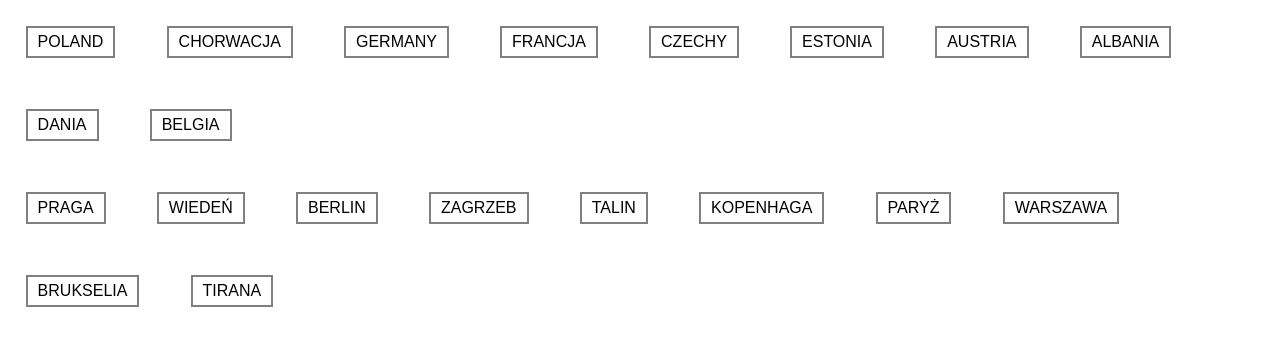
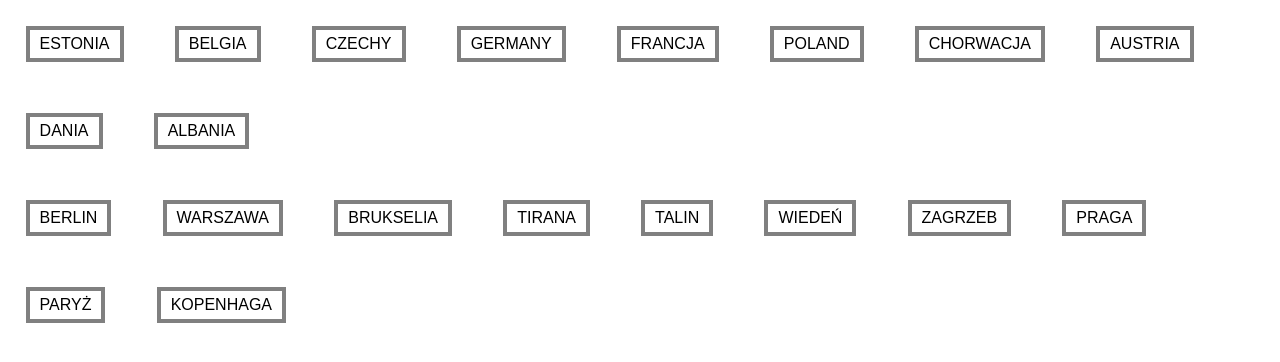
Before and after one commit to bialak/countries-and-capitals, a React (Create React App) app: page / in a window 1280 px wide. Shown: the top 362 px of the page. Built offline with nearby package versions, Linux system fonts and the light colour scheme.

Commit message:
Changing Selected Buttons

```diff
--- a/src/Components/Button.tsx
+++ b/src/Components/Button.tsx
@@ -1,17 +1,18 @@
+export enum ButtonType {
+	COUNTRY = "COUNTRY",
+	CAPITAL = "CAPITAL",
+}
+// "4009Bff
 type ButtonProps = {
-	isActive: boolean;
+	color: string | undefined;
 	text: string;
-	onClick: () => void;
+	onClick: (type: ButtonType, text: string) => void;
+	type: ButtonType;
 };
 
-const Buttton = ({ isActive, text, onClick }: ButtonProps) => {
+const Buttton = ({ color, text, onClick, type }: ButtonProps) => {
 	return (
-		<button
-			style={{
-				backgroundColor: isActive ? "4009Bff" : "",
-			}}
-			onClick={onClick}
-		>
+		<button style={{ borderColor: color }} onClick={() => onClick(type, text)}>
 			{text}
 		</button>
 	);
--- a/src/Components/CountriesCapitalsButton.tsx
+++ b/src/Components/CountriesCapitalsButton.tsx
@@ -1,27 +1,55 @@
 // import { ListFormat } from "typescript";
 import countriesCapitalsMap from "countries-capitals-map";
+import { useState } from "react";
+import Buttton, { ButtonType } from "./Button";
 
-const CountriesCapitalsButton = () => {
-	const shuffle = (array: string[]) => {
-		return array.sort(() => Math.random() - 0.5);
+const shuffle = (array: string[]) => {
+	return array.sort(() => Math.random() - 0.5);
+};
+
+const countries: string[] = shuffle(Object.keys(countriesCapitalsMap));
+const capitals: string[] = shuffle(Object.values(countriesCapitalsMap));
+
+interface countries {
+	selectedCountry: string;
+}
+
+const CountriesCapitalsButtons = () => {
+	const [selectedCountry, setSelectedCountry] = useState(null); // TODO: missing typing - now you can set anything there
+	const [selectedCapital, setSelectedCapital] = useState(null);
+
+	const handleClick = (type: ButtonType, text: string) => {
+		if (type === ButtonType.CAPITAL) {
+			setSelectedCapital(text);
+		} else if (type === ButtonType.COUNTRY) {
+			setSelectedCountry(text);
+		}
 	};
-	const countries: string[] = shuffle(Object.keys(countriesCapitalsMap));
-	const capitals: string[] = shuffle(Object.values(countriesCapitalsMap));
 
 	return (
 		<>
 			<div className="countries">
-				{countries.map((countrie) => (
-					<button>{countrie}</button>
+				{countries.map((country) => (
+					<Buttton
+						color={selectedCountry === country ? "#4009Bf" : undefined}
+						type={ButtonType.COUNTRY}
+						text={country}
+						onClick={handleClick}
+					></Buttton>
 				))}
 			</div>
 			<div className="capitals">
 				{capitals.map((capital) => (
-					<button>{capital}</button>
+					<Buttton
+						color={selectedCapital === capital ? "#4009Bf" : undefined}
+						type={ButtonType.CAPITAL}
+						text={capital}
+						onClick={handleClick}
+					></Buttton>
 				))}
 			</div>
 		</>
 	);
 };
 
-export default CountriesCapitalsButton;
+export default CountriesCapitalsButtons;
--- a/src/styles/index.css
+++ b/src/styles/index.css
@@ -20,6 +20,6 @@ button {
 	padding: 5px 10px;
 	text-transform: uppercase;
 	background-color: white;
-	border: 2px solid grey;
+	border: 4px solid grey;
 	cursor: pointer;
 }
```
Also changed, not shown: src/styles/countriesCapitalsButton.css (added).
